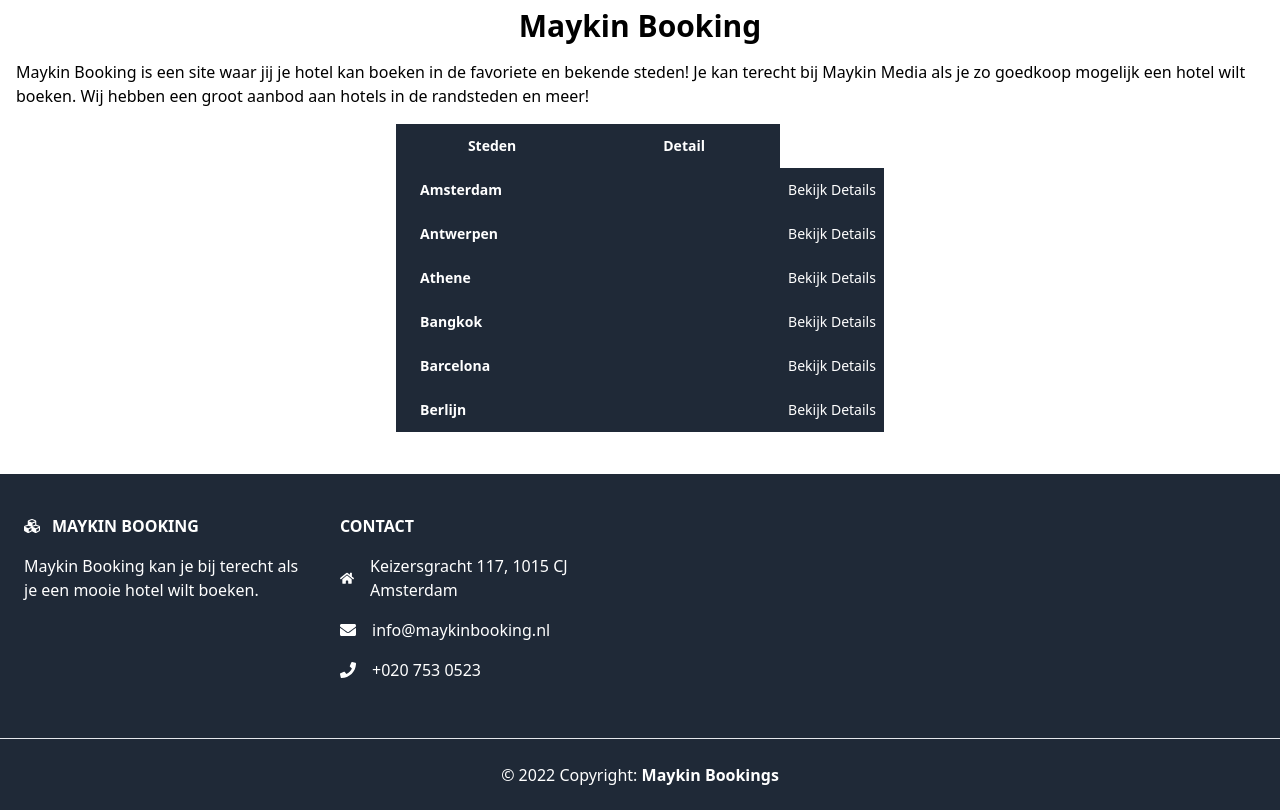
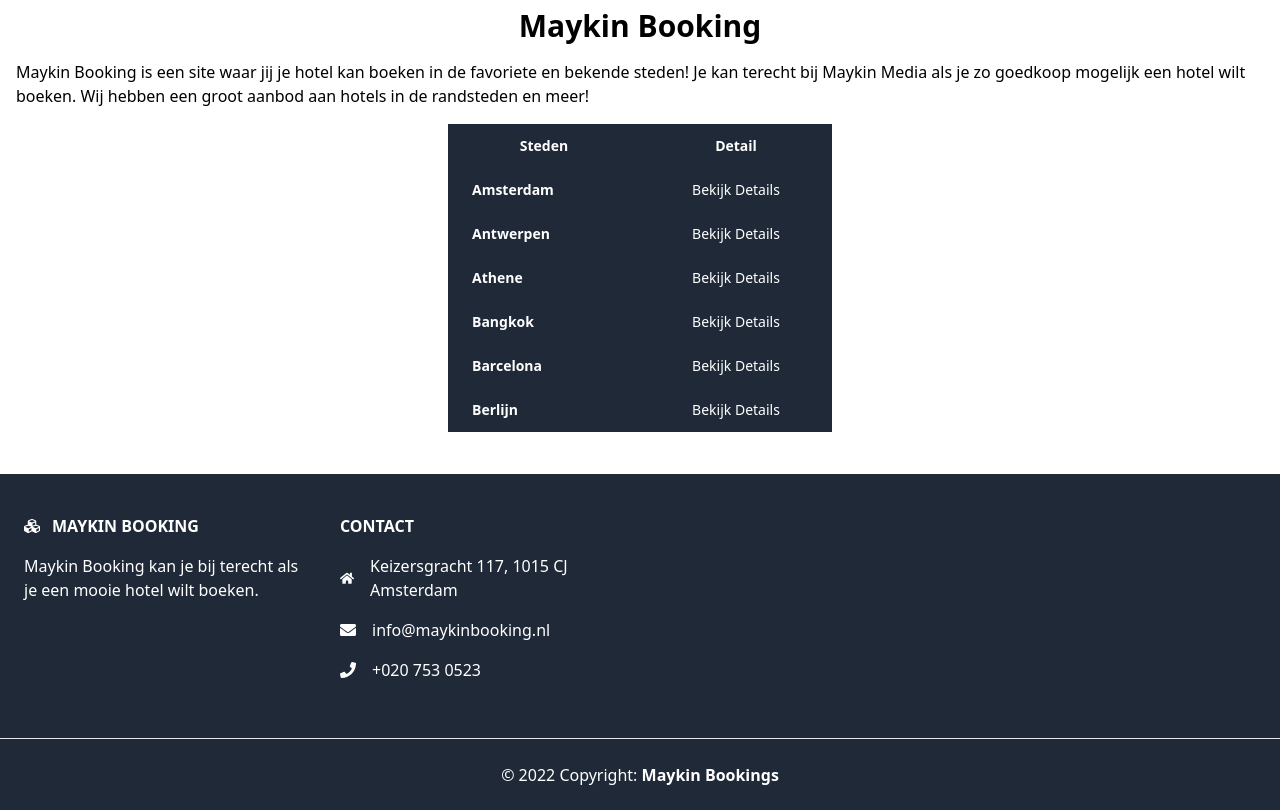
Before and after one commit to ErhanCitil/maykin-booking, a Django app: page / in a window 1280 px wide. Shown: the part 98-908 px from the top of the page. Run offline with Django 4.2, Linux system fonts and the light colour scheme; data comes from the database, SQL or seed files in the repository; some libraries are stand-ins or nearby versions.

Commit message:
Fixed the 'bekijk details' column on the table in index.html

```diff
--- a/templates/index.html
+++ b/templates/index.html
@@ -44,20 +44,11 @@
                     </div>
                   </div>
                 </td>
-   <td class="p-3 pl-8 font-bold">{{ item. }}</td>
-                <td class="text-white pl-2 pr-2">
+                <td class="text-white pl-2 pr-2 text-center">
                   <a href="{% url 'stad' item.city_name %}"
                     >Bekijk Details</a
                   >
                 </td>
-
-                {% comment %} <td class="text-white pl-2">
-                  <a href="{% url 'updateserie' serie.id %}">Update</a>
-                </td>
-
-                <td class="text-white pl-2">
-                  <a href="deleteserie/{{ serie.id }}">Delete</a>
-                </td> {% endcomment %}
               </tr>
             </tbody>
             {% endfor %}
```
